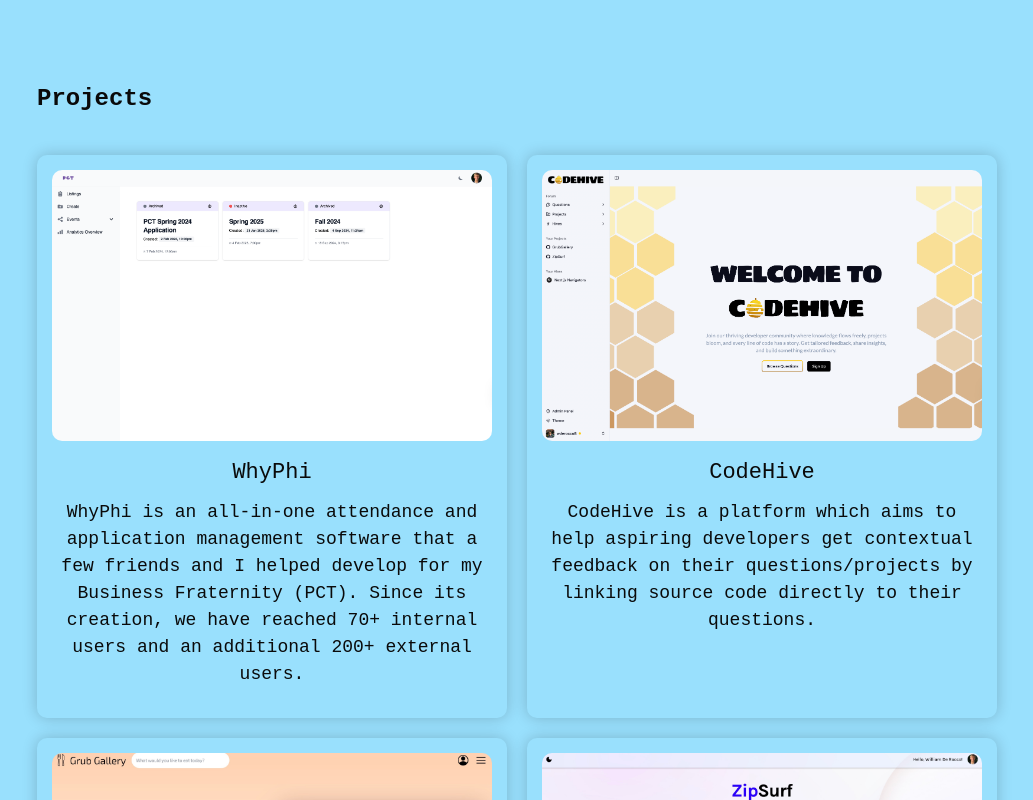
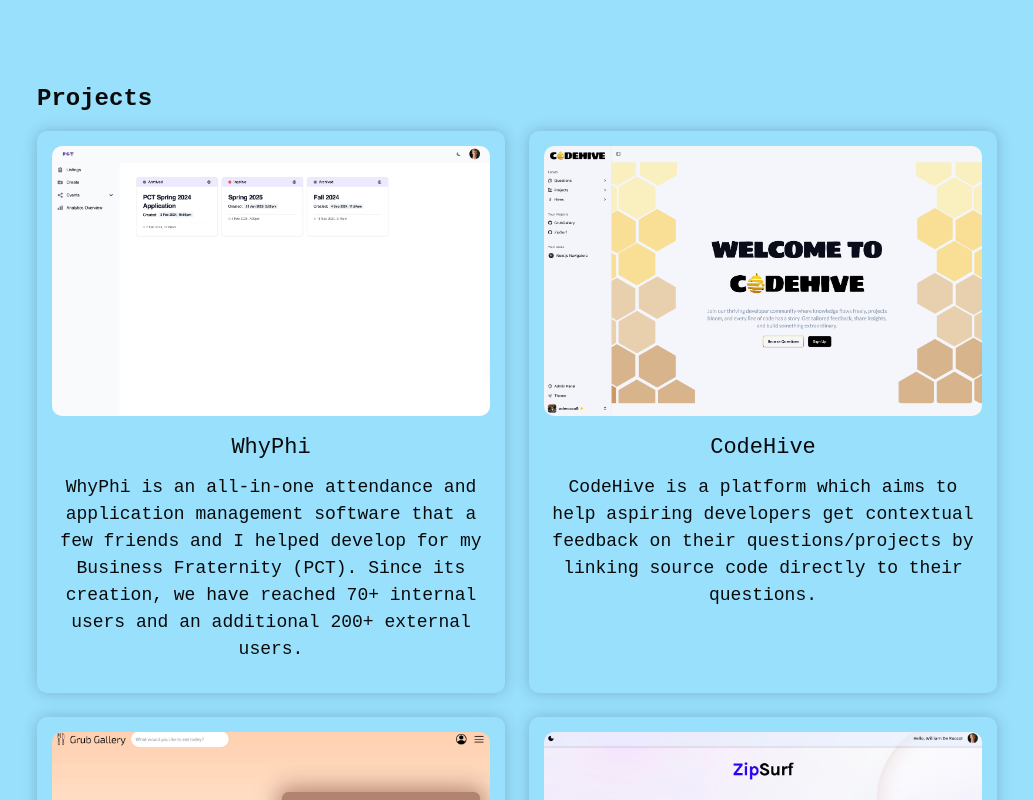
Before and after one commit to wderocco8/portfolio, a React (Vite) app: page / in a window 1280 px wide. Shown: the part 960-1760 px from the top of the page, without its empty margins (123-1156 px from the left). Built offline with nearby package versions, Linux system fonts and the light colour scheme.

Commit message:
fixed Projects (Project is next)

```diff
--- a/src/components/Projects/Project.tsx
+++ b/src/components/Projects/Project.tsx
@@ -1,4 +1,5 @@
-import { useDarkMode } from "../../hooks/useDarkMode";
+import { useDarkMode } from "@/hooks/useDarkMode";
+import "@/components/Projects/Projects.css";
 
 export interface ProjectProps {
   websiteHref: string;
--- a/src/components/Projects/Projects.css
+++ b/src/components/Projects/Projects.css
@@ -1,18 +1,3 @@
-.projects-container {
-  display: grid;
-  grid-template-columns: repeat(2, 1fr);
-  align-items: stretch;
-  gap: 20px;
-  margin: 40px 0;
-  /* filter: drop-shadow(#6c605d 8px 8px 8px ); */
-}
-
-@media (max-width: 1024px) {
-  .projects-container {
-    grid-template-columns: 1fr; /* One project per row on smaller screens */
-  }
-}
-
 .project {
   background-color: var(--secondary-color);
   border-radius: 10px;
--- a/src/components/Projects/Projects.tsx
+++ b/src/components/Projects/Projects.tsx
@@ -1,5 +1,4 @@
 import Project, { ProjectProps } from "./Project";
-import "./Projects.css";
 
 /**
  * TODO: replace each `websiteHref`, `imgSrc`, `title`, and `description`
@@ -52,7 +51,7 @@ export default function Projects() {
       <h2 className="text-2xl font-bold mb-4" id="projects">
         Projects
       </h2>
-      <div className="projects-container">
+      <div className="grid grid-cols-1 lg:grid-cols-2 gap-6">
         {projects.map((project, index) => (
           <Project
             key={index}
```
